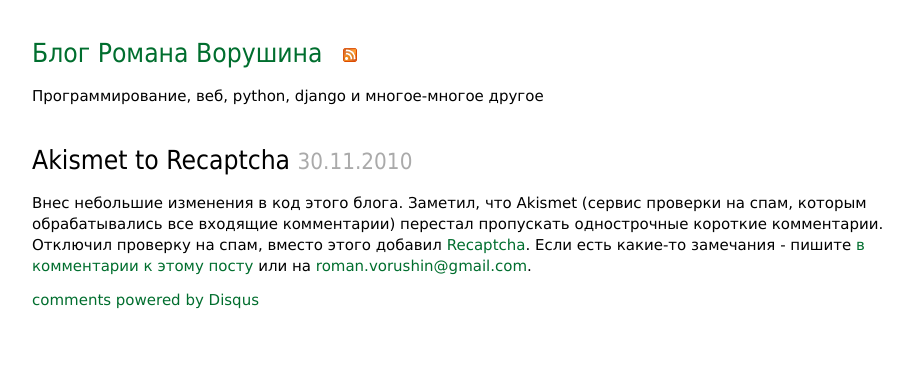
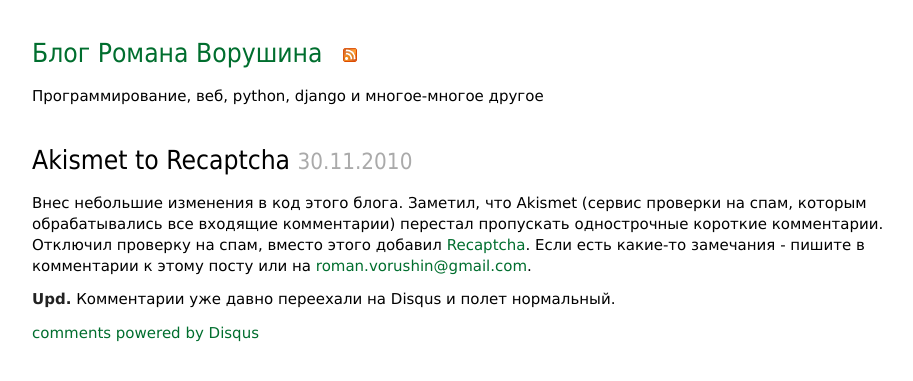
Before and after one commit to vorushin/vorushin.github.io, a Jekyll site: the page built from _posts/2010-11-30-akismet-recaptcha.md, in a window 1280 px wide. Shown: the top 381 px of the page, without its empty margins (143-1056 px from the left). Built offline with Jekyll 4.4.1, drawn with Linux system fonts in a browser that asks for light colours; comment, search, counter and statistics services are not loaded.

Commit message:
Update 2010-11-30-akismet-recaptcha.md

```diff
--- a/_posts/2010-11-30-akismet-recaptcha.md
+++ b/_posts/2010-11-30-akismet-recaptcha.md
@@ -3,4 +3,6 @@
 title: Akismet to Recaptcha
 permalink: /blog/49-akismet-recaptcha
 ---
-Внес небольшие изменения в код этого блога. Заметил, что Akismet (сервис проверки на спам, которым обрабатывались все входящие комментарии) перестал пропускать однострочные короткие комментарии. Отключил проверку на спам, вместо этого добавил [Recaptcha](http://www.google.com/recaptcha). Если есть какие-то замечания - пишите [в комментарии к этому посту](/blog/49-akismet-recaptcha/#add_comment) или на <roman.vorushin@gmail.com>.
+Внес небольшие изменения в код этого блога. Заметил, что Akismet (сервис проверки на спам, которым обрабатывались все входящие комментарии) перестал пропускать однострочные короткие комментарии. Отключил проверку на спам, вместо этого добавил [Recaptcha](http://www.google.com/recaptcha). Если есть какие-то замечания - пишите в комментарии к этому посту или на <roman.vorushin@gmail.com>.
+
+**Upd.** Комментарии уже давно переехали на Disqus и полет нормальный.
```
